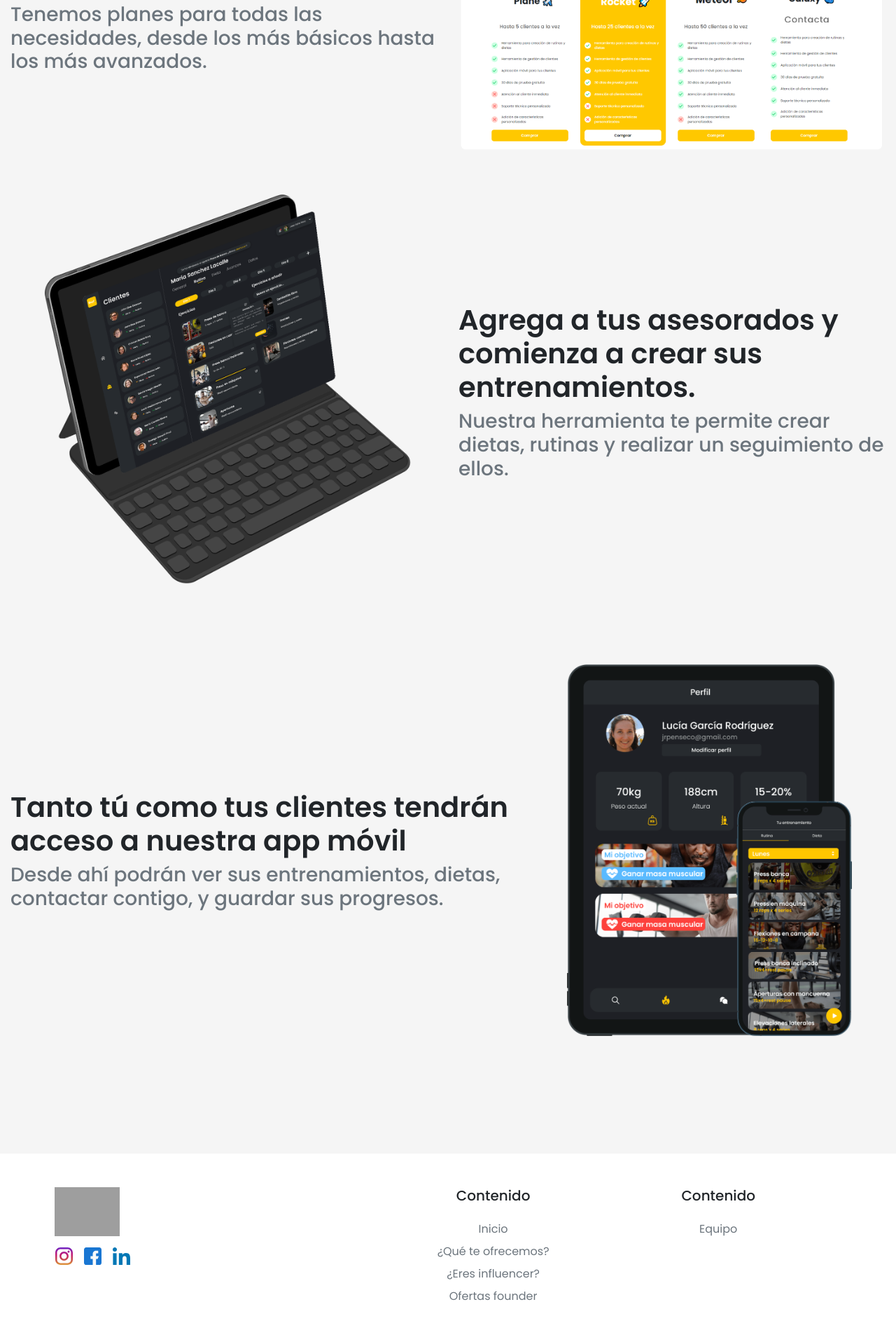
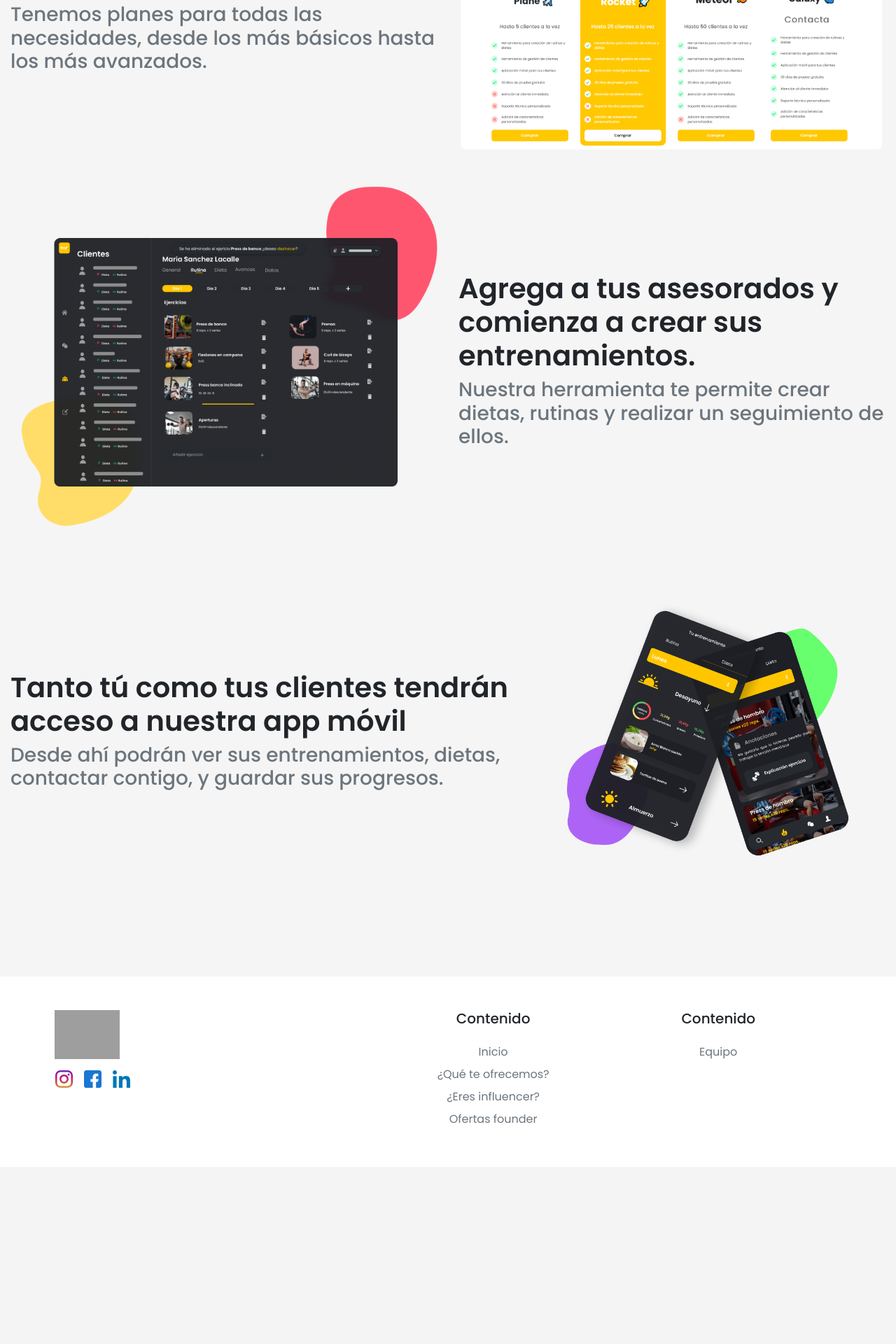
Before and after one commit to josericardopenase/beyl_landing_heroku, a Django app: page / in a window 1280 px wide. Shown: the part 1461-3381 px from the top of the page at 70% size. After the commit the page ends 3065 px from the top, so only its background shows below. Run offline with Django 3.2, Linux system fonts and the light colour scheme; some libraries are stand-ins or nearby versions; grey boxes are pictures that could not be loaded.

Commit message:
updated landing

```diff
--- a/templates/pages/home.html
+++ b/templates/pages/home.html
@@ -165,7 +165,7 @@
 
       <div class="col-lg-6 order-lg-1 mt-5 mt-lg-0" data-aos="zoom-in" data-aos-duration="1000" data-aos-anchor-placement="top-center">
 
-         <img class="card-img-top" src="{% static 'images/mockups/ipad2.png' %}" width= "100%" alt="Card image cap">
+         <img class="card-img-top" src="{% static 'images/mockups/home2.png' %}" width= "100%" alt="Card image cap">
 
       </div>
 
@@ -190,7 +190,7 @@
 
       <div class="col-lg-5" data-aos="zoom-in" data-aos-duration="1000" data-aos-anchor-placement="top-center">
 
-         <img class="card-img-top p-5" src="{% static 'images/mockups/ipad3.png' %}" width= "100%" alt="Card image cap">
+         <img class="card-img-top p-5" src="{% static 'images/mockups/home3.png' %}" width= "100%" alt="Card image cap">
 
       </div>
 
```
Also changed, not shown: static/images/mockups/home2.png (added), static/images/mockups/home3.png (added), 2 other files.
